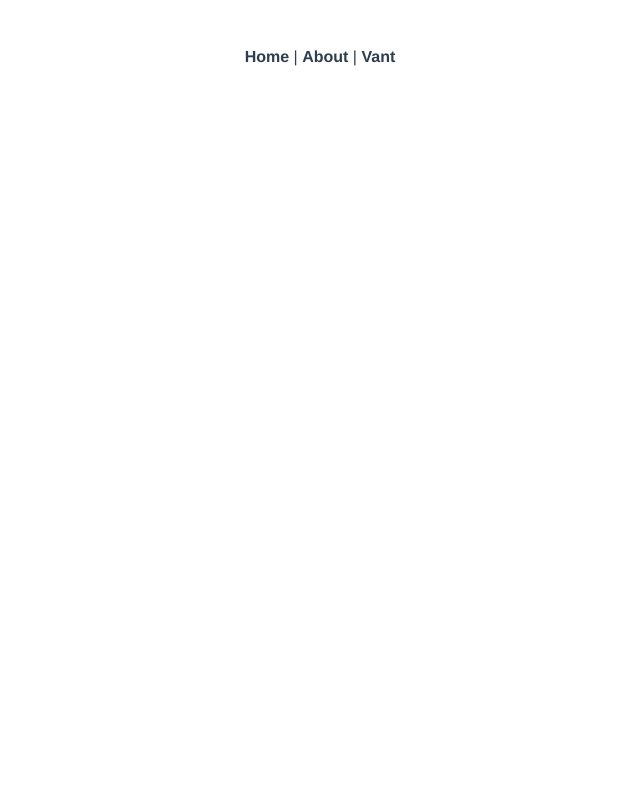
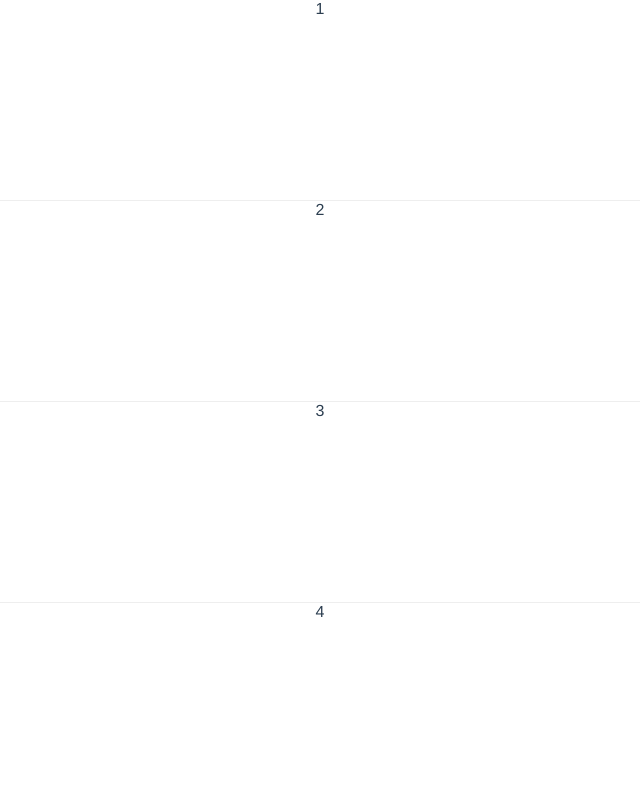
Before and after one commit to myheartyourname/vue-jsmind-demo, a Vue app: page /list in a window 1280 px wide. Shown: the top 800 px of the page, without its empty margins (320-960 px from the left). Built offline with nearby package versions, Linux system fonts and the light colour scheme.

Commit message:
keepAlive的使用

```diff
--- a/src/App.vue
+++ b/src/App.vue
@@ -1,11 +1,9 @@
 <template>
   <div id="app">
-    <router-view/>
-    <div id="nav">
-      <router-link to="/">Home</router-link> |
-      <router-link to="/about">About</router-link> |
-      <router-link to="/vant">Vant</router-link>
-    </div>
+    <keep-alive>
+      <router-view v-if="$route.meta.keepAlive" />
+    </keep-alive>
+    <router-view v-if="!$route.meta.keepAlive" />
   </div>
 </template>
 
--- a/src/router/index.js
+++ b/src/router/index.js
@@ -25,6 +25,19 @@ const routes = [
     // this generates a separate chunk (about.[hash].js) for this route
     // which is lazy-loaded when the route is visited.
     component: () => import(/* webpackChunkName: "about" */ '../views/Vant.vue')
+  },
+  {
+    path: '/list',
+    name: 'List',
+    meta: {
+      keepAlive: true
+    },
+    component: () => import('../views/List.vue')
+  },
+  {
+    path: '/detail/:id',
+    name: 'Detail',
+    component: () => import('../views/Detail.vue')
   }
 ]
 
--- /dev/null
+++ b/src/views/Detail.vue
@@ -0,0 +1,23 @@
+<template>
+  <div class="detail">
+    <button @click="handleBack">返回上一页</button>
+    这是详情页
+  </div>
+</template>
+
+<script>
+export default {
+  data () {
+    return {}
+  },
+  methods: {
+    handleBack () {
+      this.$router.go(-1)
+    }
+  },
+  components: {}
+}
+</script>
+
+<style>
+</style>
--- /dev/null
+++ b/src/views/List.vue
@@ -0,0 +1,59 @@
+<template>
+  <div class="list">
+    <div
+      class="item"
+      v-for="(item, index) in list"
+      :key="index"
+      @click="handleToDetail(item)"
+    >
+      {{ item.title }}
+    </div>
+  </div>
+</template>
+
+<script>
+export default {
+  data () {
+    return {
+      list: []
+    }
+  },
+  activated () {
+    console.log('ssss')
+    this.list = [
+      { id: '1', title: '1' },
+      { id: '2', title: '2' },
+      { id: '3', title: '3' },
+      { id: '4', title: '4' },
+      { id: '5', title: '5' }
+    ]
+  },
+  // mounted () {
+  //   console.log('mmmm')
+  //   this.list = [
+  //     { id: '1', title: '1' },
+  //     { id: '2', title: '2' },
+  //     { id: '3', title: '3' },
+  //     { id: '4', title: '4' },
+  //     { id: '5', title: '5' }
+  //   ]
+  // },
+  methods: {
+    handleToDetail (item) {
+      this.$router.push(`detail/${item.id}`)
+    }
+  },
+  components: {}
+}
+</script>
+
+<style lang="scss">
+.item {
+  height: 200px;
+  text-align: center;
+  border-bottom: 1px solid #eeeeee;
+  &.active {
+    background-color: #5e5;
+  }
+}
+</style>
```
